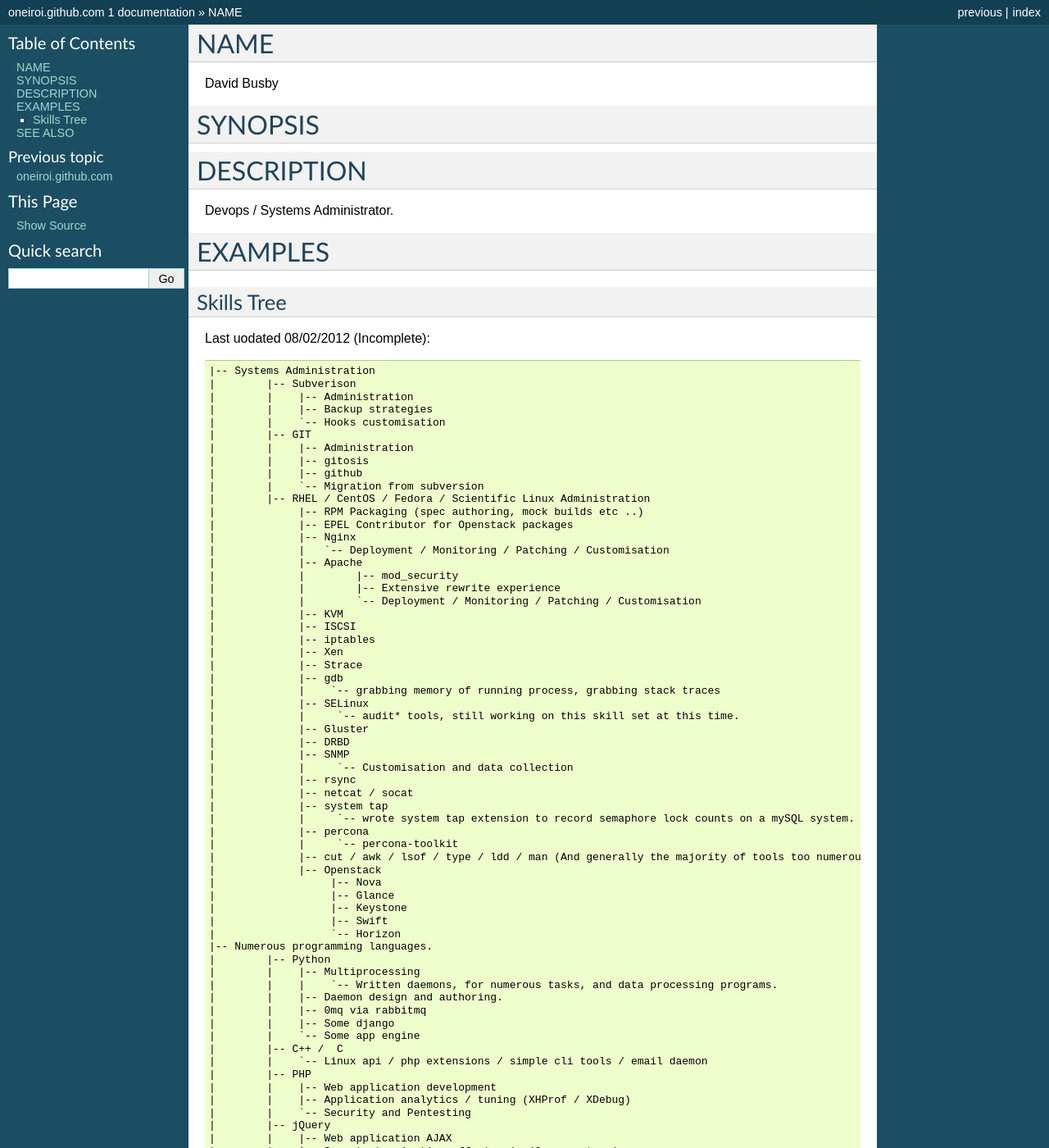
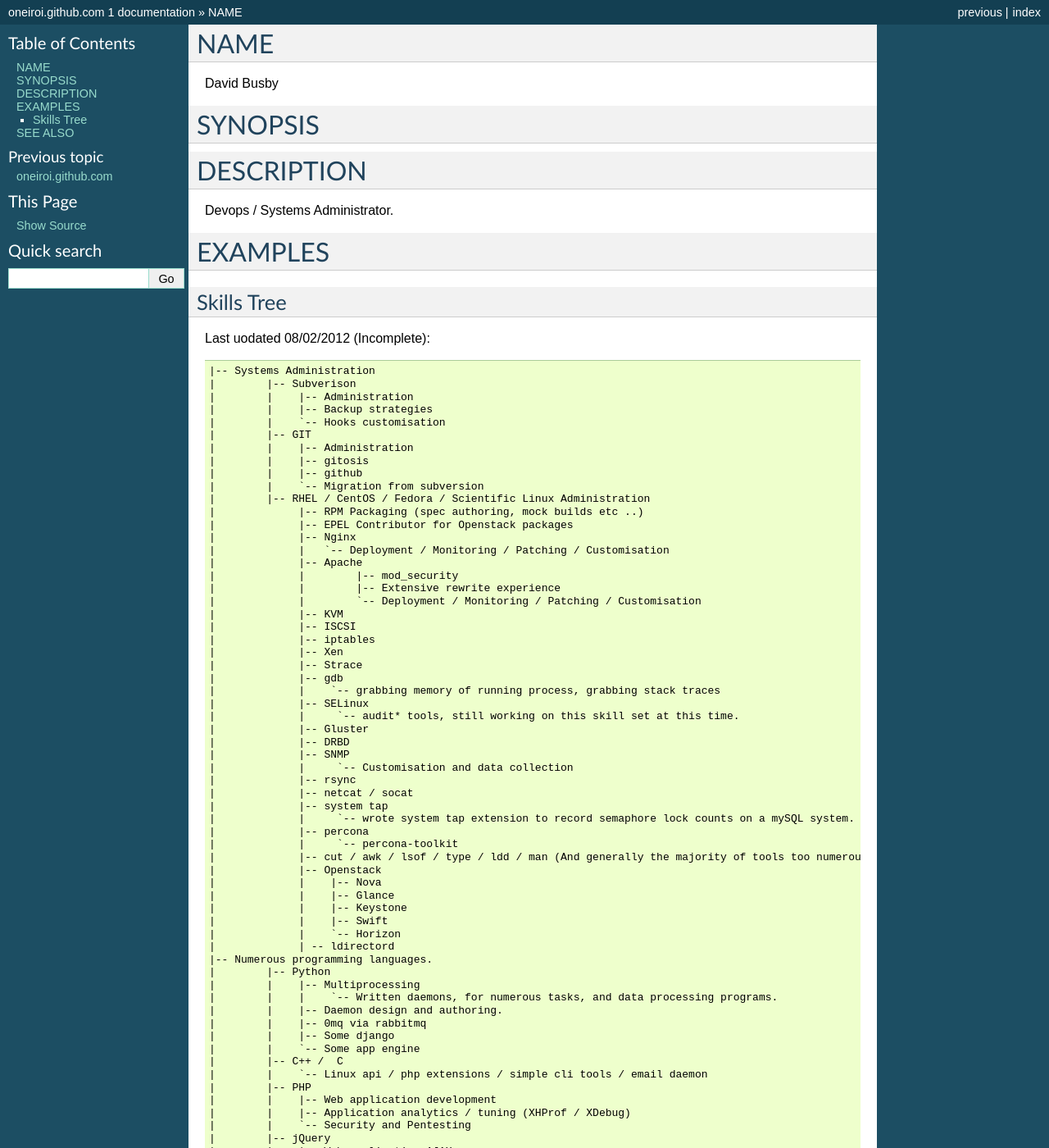
Before and after one commit to Oneiroi/oneiroi.github.com, a Sphinx documentation site: the page built from doc/source/david_busby.rst, in a window 1280 px wide and 1400 px high. Shown: the whole window at 82% size. Built offline with Sphinx 7.4.7, drawn with Linux system fonts in a browser that asks for light colours; some of the changed text lies outside the part shown.

Commit message:
Updated with ldirectord dsniff

```diff
--- a/doc/source/david_busby.rst
+++ b/doc/source/david_busby.rst
@@ -64,11 +64,12 @@ Last uodated 08/02/2012 (Incomplete)::
     |             |     `-- percona-toolkit
     |             |-- cut / awk / lsof / type / ldd / man (And generally the majority of tools too numerous to list here)
     |             |-- Openstack
-    |                  |-- Nova
-    |                  |-- Glance
-    |                  |-- Keystone
-    |                  |-- Swift
-    |                  `-- Horizon
+    |             |    |-- Nova
+    |             |    |-- Glance
+    |             |    |-- Keystone
+    |             |    |-- Swift
+    |             |    `-- Horizon
+    |             | -- ldirectord
     |-- Numerous programming languages.
     |        |-- Python
     |        |    |-- Multiprocessing
```
Also changed, not shown: other parts of doc/source/david_busby.rst (+4 -0 lines).
